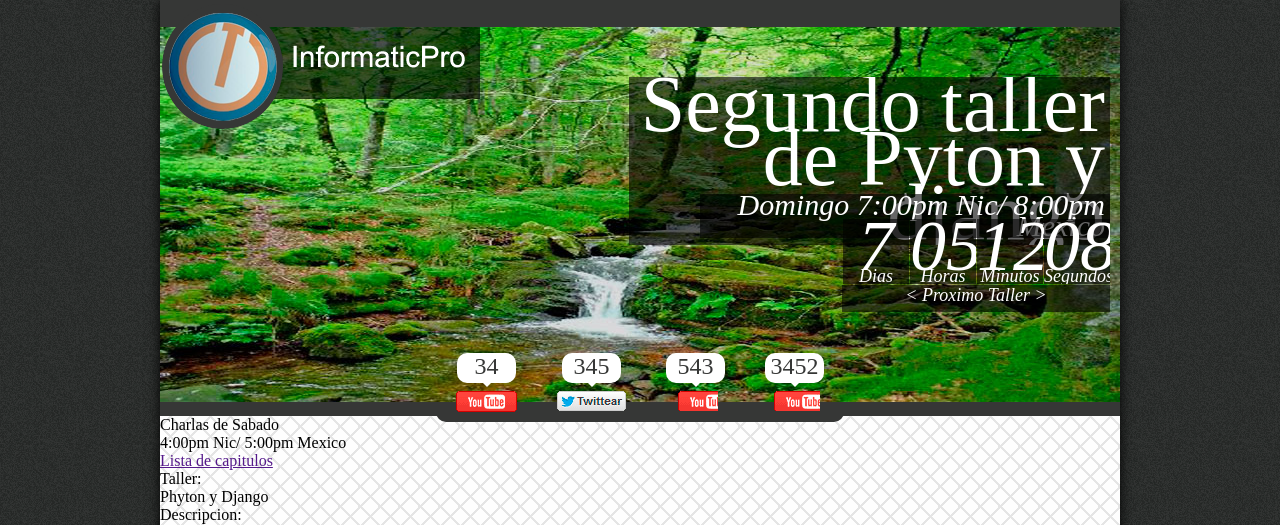
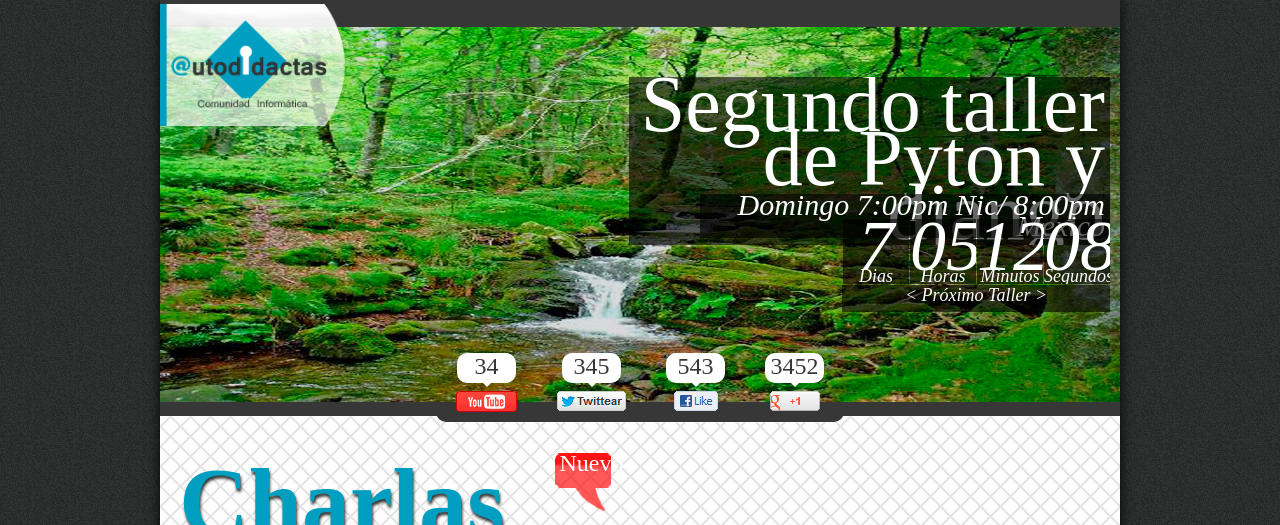
Before and after one commit to Autodidactas/InformaticPro, a PHP site: page / in a window 1280 px wide. Shown: the top 525 px of the page. Run offline with PHP 8.4, Linux system fonts and the light colour scheme.

Commit message:
Agregando cambios

```diff
--- a/css/styles.css
+++ b/css/styles.css
@@ -82,7 +82,7 @@
 #page{background:#fff;-moz-box-shadow:0 0 12px #000;-ms-box-shadow:0 0 12px #000;-o-box-shadow:0 0 12px #000;-webkit-box-shadow:0 0 12px #000;box-shadow:0 0 12px #000;-webkit-background-clip:padding-box;max-width:60em;margin:auto;}
 #page header{border-top:solid 1.6875em #363736;border-bottom:solid .875em #363736;position:relative;color:#fff;width:100%;}
 #page header .container_img_general img{height:auto}
-#page header hgroup{height:7.8125em;position:absolute;top:-1.4375em;left:.125em;width:33.125%;}
+#page header hgroup{height:3em;position:absolute;top:-1.4375em;left:0;width:25%; height: 100%;}
 #page header hgroup h1{height:100%;width:100%;}
 #page header hgroup h1 a{background:transparent url("../img/logo.png") no-repeat;-moz-background-size:100%;-webkit-background-size:100%;background-size:100%;display:block;height:100%;text-indent:-9999px;width:100%}
 #page header hgroup h2{display:none}
@@ -105,7 +105,68 @@
 #page header #social_networks ul li a{background:url("../img/social_networks.gif") no-repeat;display:block;margin:auto}
 #page header #social_networks ul li #mar_you{background-position:-4px 0;height:21px;width:61px}
 #page header #social_networks ul li #mar_twi{background-position:0 -21px;height:20px;width:69px}
-#page header #social_networks ul li #mar_face{background-position:-13 -41px;height:20px;width:44px}
-#page header #social_networks ul li #mar_goo{background-position:-9 -61px;height:20px;width:50px}
+#page header #social_networks ul li #mar_face{background-position:-13px -41px;height:20px;width:44px}
+#page header #social_networks ul li #mar_goo{background-position:-9px -61px;height:20px;width:50px}
 #page header #social_networks ul #border-down{background:#363736;display:block;float:left;height:10px;width:100%;-moz-border-radius:0 0 10px 10px;-ms-border-radius:0 0 10px 10px;-o-border-radius:0 0 10px 10px;-webkit-border-radius:0 0 10px 10px;border-radius:0 0 10px 10px}
 #page #container{background:url("../img/background_container.gif") repeat;width:100%}
+
+/*Nuevos Css */
+#new_talks_title
+{
+	color: #009fc1;
+	padding: 0.5em 0 0 0.2em;
+	font-size: 6em;
+	font-weight: bolder;
+	text-shadow:1px 3px 3px rgba(0,0,0,.8);
+	width: 33.5%;
+	line-height: 0.8em;
+}
+.container_video_home
+{
+	display: inline-block;
+	width: 100%;
+}
+#charlaSabado
+{
+	background-color: #333636;
+	border:15px solid #333636;
+	border-radius: 0.5em;
+	float: right;
+	height: auto;
+	position: relative;
+	right: 1.5em;
+	top: -200px;
+	width: 45%;
+	min-height: 240px;
+	z-index: 2;
+}
+.shadow_charlaS
+{
+	box-shadow: 0px 25px 15px rgba(0,0,0,0.3);
+	border-radius:0 0 20% 20%;
+	position: relative;
+	top:-168px;
+	right:-51%;
+	width: 45%;
+	min-height: 238px;
+	z-index: 1;
+}
+
+#new_talks_balloon
+{
+	background: url(../img/nuevofigure.png) no-repeat scroll 0%;
+	-moz-border-radius:10px;
+	-ms-border-radius:10px;
+	-o-border-radius:10px;
+	-webkit-border-radius:10px;
+	border-radius:10px;
+	color:white;
+	font-size:1.5em;
+	height:65px;
+	width: 51px;
+	position:absolute;
+	text-align:center;
+	right:52%;
+	top:450px;
+	padding:0 4px 0 4px;
+}
--- a/index.php
+++ b/index.php
@@ -41,7 +41,7 @@
 				<div id="minutes">12<span>Minutos</span></div>
 				<div id="seconds">08<span>Segundos</span></div>
 			<div id="next_workshop">
-				< Proximo Taller >
+				< Pr&oacute;ximo Taller >
 			</div>
 			<aside id="social_networks">
 				<ul>
@@ -73,7 +73,7 @@
 		<section id="container">
 			<article id="general_new_container">
 				<h2 id="new_talks_title">
-					Charlas de Sabado
+					Charlas de Sábado
 				</h2>
 				<div id="new_talks_time">
 					4:00pm Nic/ 5:00pm Mexico
@@ -81,14 +81,19 @@
 				<a id="new_talks_link" href="">
 					Lista de capitulos <span></span>
 				</a>
-				<span id="new_talks_balloon">
-				</span>
+
 				<div class="container_video_home">
-					<div class="marco_video_home">
-						<a href=""></a>
+					<div id="new_talks_balloon">Nuevo
 					</div>
-					<div class="shadow_marco_video_home"></div>
+					<div>
+						<a href="">
+							<iframe id="charlaSabado" width="100%" height="240px" src="http://www.youtube.com/embed/yA6anvg1ONg" frameborder="0" allowfullscreen></iframe>
+						</a>
+						<div class="shadow_charlaS"></div>
+					</div>
+
 				</div>
+
 			</article><!--end general_new_container-->
 			<article id="general_new_container">
 				<div class="container_video_home">
```
Also changed, not shown: img/logo.png, img/nuevofigure.png (added).
